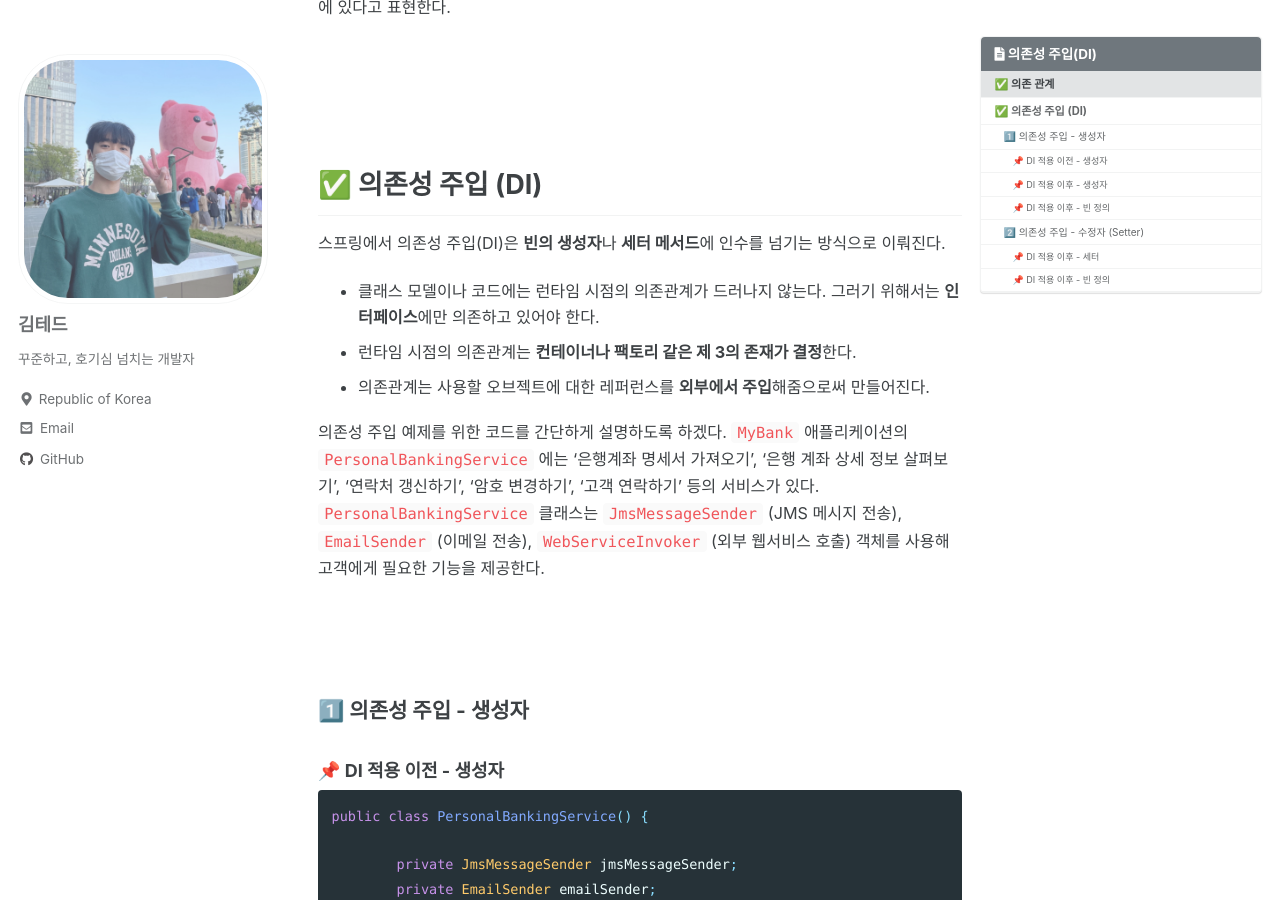
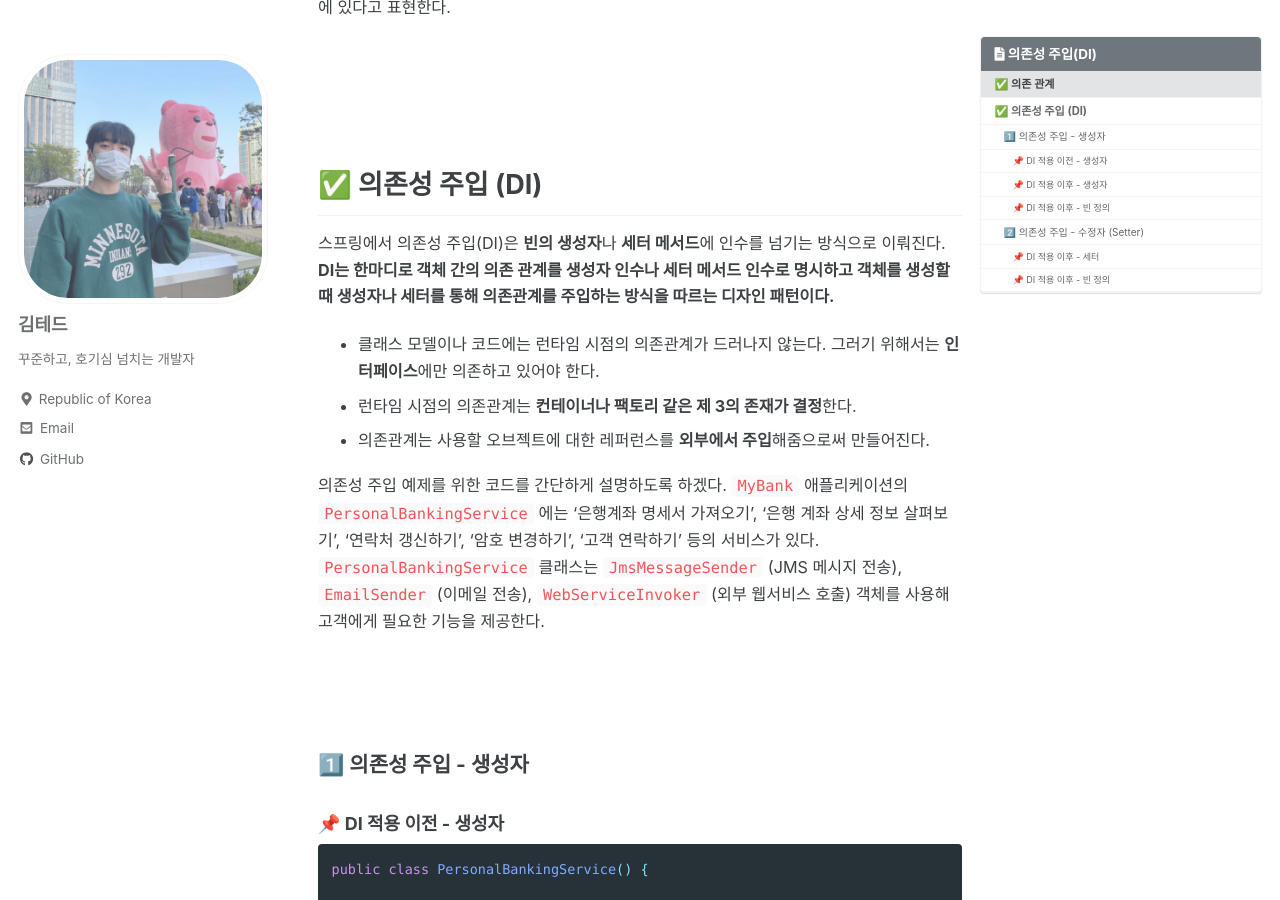
Before and after one commit to idkim97/idkim97.github.io, a Jekyll site: the page built from _posts/2022-08-30-의존성 주입(DI).md, in a window 1280 px wide and 900 px high, scrolled down 945 px. Built offline with Jekyll 4.4.1, drawn with Linux system fonts in a browser that asks for light colours; cached includes are drawn as plain includes; some web fonts are replaced; comment, search, counter and statistics services are not loaded.

Commit message:
Update 2022-08-30-의존성 주입(DI).md

```diff
--- a/_posts/2022-08-30-의존성 주입(DI).md
+++ b/_posts/2022-08-30-의존성 주입(DI).md
@@ -12,6 +12,7 @@ tags:
 - Spring
 - IoC
 - DI
+- 카카오 클라우드 스쿨
 ---
 <br><br><br>
 
@@ -30,7 +31,7 @@ tags:
 
 ## ✅ 의존성 주입 (DI)
 
-스프링에서 의존성 주입(DI)은 **빈의 생성자**나 **세터 메서드**에 인수를 넘기는 방식으로 이뤄진다.
+스프링에서 의존성 주입(DI)은 **빈의 생성자**나 **세터 메서드**에 인수를 넘기는 방식으로 이뤄진다. **DI는 한마디로 객체 간의 의존 관계를 생성자 인수나 세터 메서드 인수로 명시하고 객체를 생성할 때 생성자나 세터를 통해 의존관계를 주입하는 방식을 따르는 디자인 패턴이다.**
 
 - 클래스 모델이나 코드에는 런타임 시점의 의존관계가 드러나지 않는다. 그러기 위해서는 **인터페이스**에만 의존하고 있어야 한다.
 - 런타임 시점의 의존관계는 **컨테이너나 팩토리 같은 제 3의 존재가 결정**한다.
```
